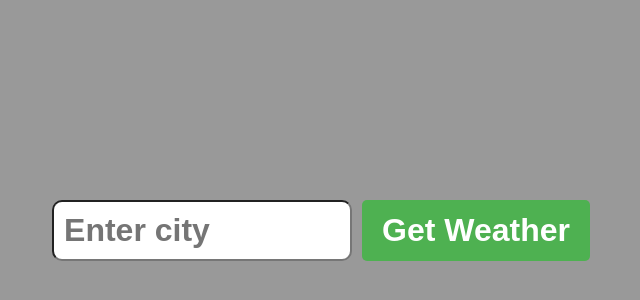
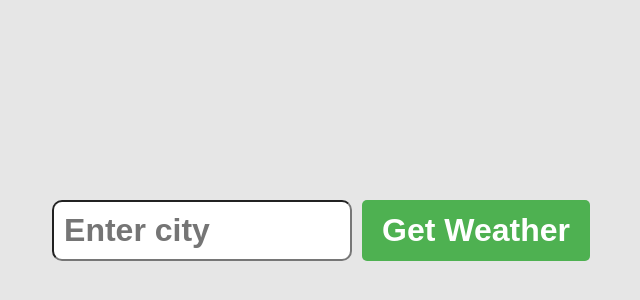
Before and after one commit to eldordev06/weather-app, a plain HTML site: page index.html in a window 1280 px wide. Shown: the part 170-470 px from the top of the page, without its empty margins (319-959 px from the left). Drawn offline with Linux system fonts and the light colour scheme.

Commit message:
bg color fixed

```diff
--- a/style.css
+++ b/style.css
@@ -12,7 +12,7 @@
     align-items: center;
     justify-content: center;
     height: 100vh;
-    background-color: hsl(0, 0%, 60%);
+    background-color: hsl(0, 0%, 90%);
 }
 
 .container {
```
